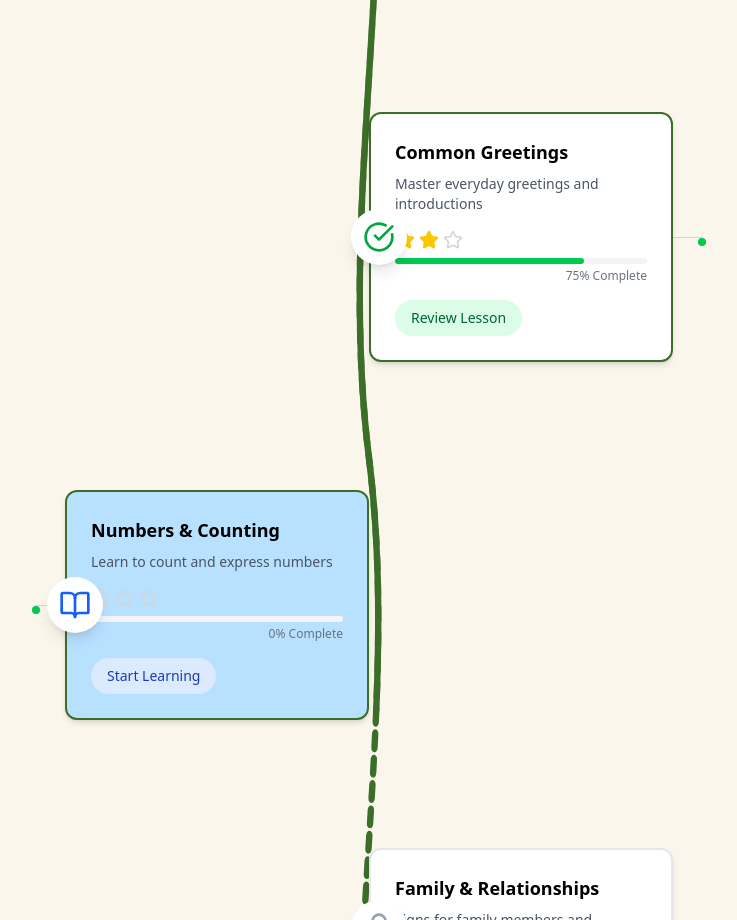
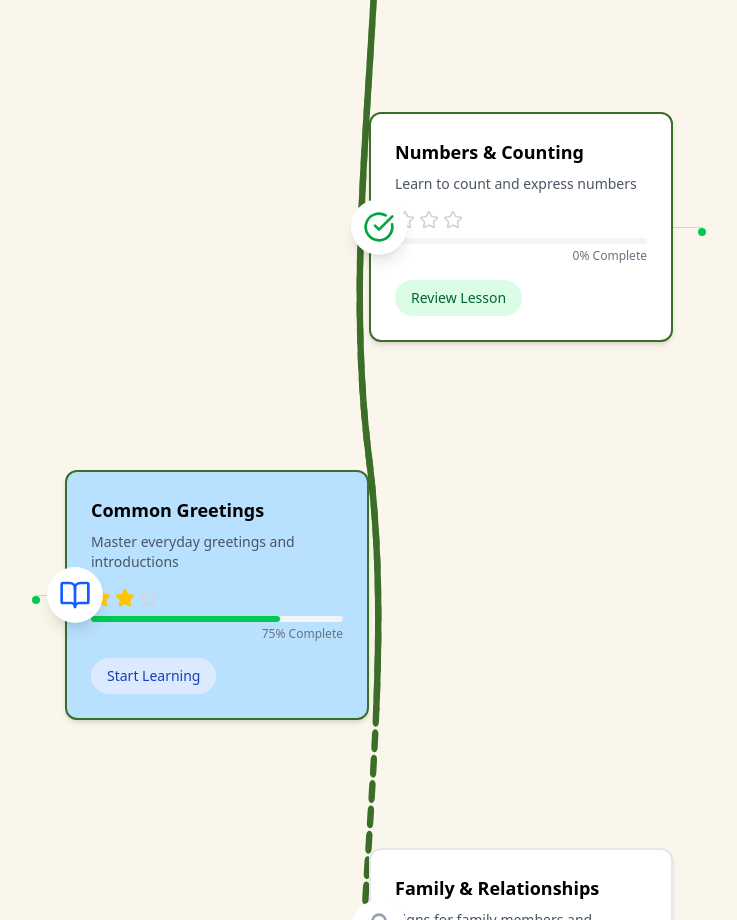
Before and after one commit to Shj286/ASLearn, a Next.js app: page /lessons in a window 1280 px wide. Shown: the part 520-1440 px from the top of the page, without its empty margins (271-1008 px from the left). Built offline with nearby package versions, Linux system fonts and the light colour scheme.

Commit message:
Switched lessons 2 and 3

```diff
--- a/app/lessons.json
+++ b/app/lessons.json
@@ -15,7 +15,7 @@
     ]
   },
   {
-    "id": "3",
+    "id": "2",
     "mode": "number",
     "title_card": "Practice showing numbers 0-9 with your hand gestures",
     "tutorial_title": "Number Gestures",
--- a/app/lessons/page.tsx
+++ b/app/lessons/page.tsx
@@ -7,7 +7,6 @@ import ASLLogo from "@/components/asl-logo";
 import { motion, AnimatePresence } from "framer-motion";
 
 export default function LessonsPage() {
-  // This would come from your database in a real app
   const [currentLevel, setCurrentLevel] = useState(3);
   const [showAnimation, setShowAnimation] = useState(false);
   const [animatingLesson, setAnimatingLesson] = useState<number | null>(null);
@@ -22,17 +21,18 @@ export default function LessonsPage() {
     },
     {
       id: 2,
+      title: "Numbers & Counting",
+      description: "Learn to count and express numbers",
+      stars: 0,
+      completionPercentage: 0
+
+    },
+    {
+      id: 3,
       title: "Common Greetings",
       description: "Master everyday greetings and introductions",
       stars: 2,
       completionPercentage: 75
-    },
-    {
-      id: 3,
-      title: "Numbers & Counting",
-      description: "Learn to count and express numbers",
-      stars: 0,
-      completionPercentage: 0
     },
     {
       id: 4,
```
